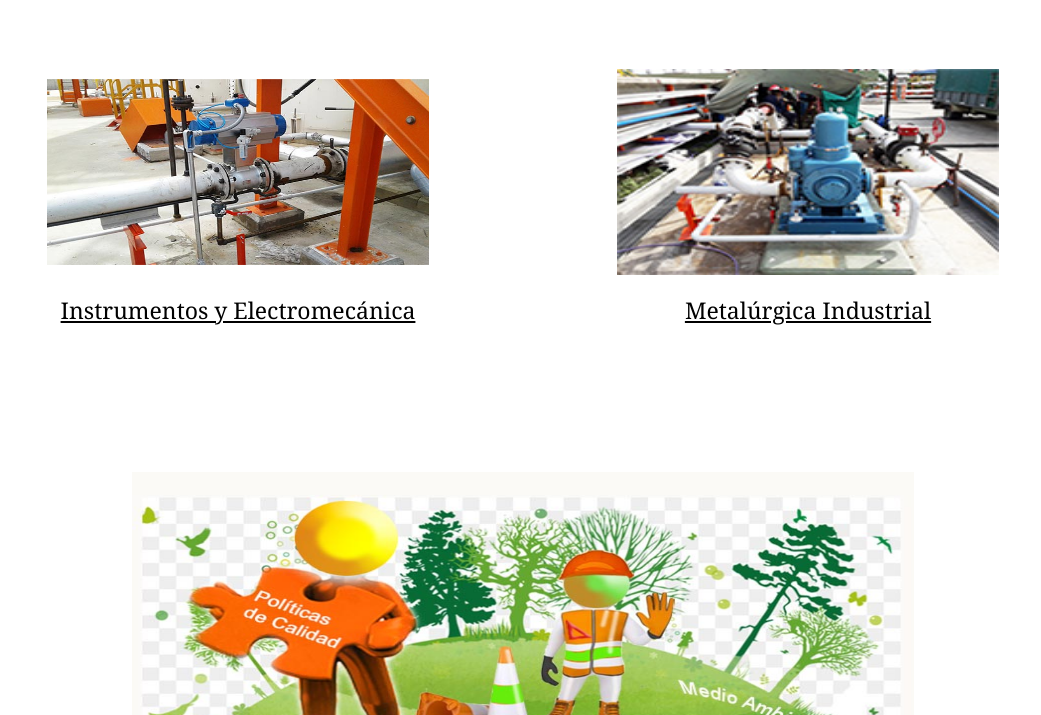
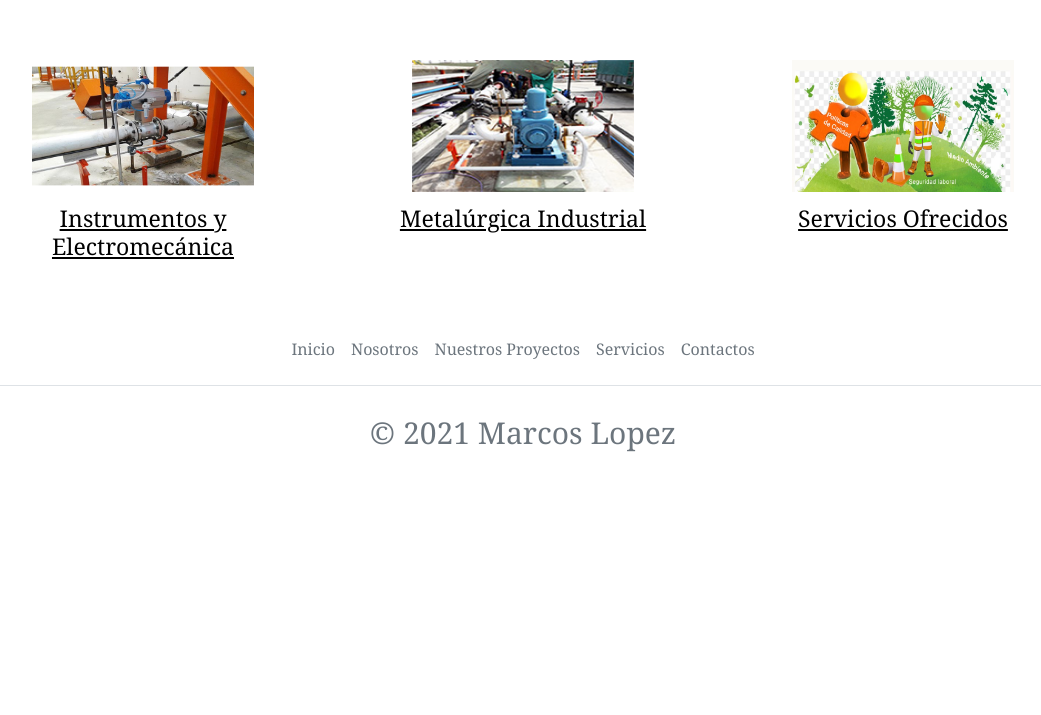
Before and after one commit to MarcosLopezmrx/webAlsina-, a website: page servicios.html in a window 1280 px wide. Shown: the part 1265-1980 px from the top of the page, without its empty margins (117-1158 px from the left). After the commit the page ends 1832 px from the top, so only its background shows below. Drawn offline with nearby package versions, Linux system fonts and the light colour scheme.

Commit message:
arreglos2

```diff
--- a/servicios.html
+++ b/servicios.html
@@ -91,15 +91,15 @@
     <h2 class="center"> Servicios</h2>
     <div class="container">
       <div class="row">
-        <div class="col-1 col-sm-6  ">  <a class="estilos " href="../servicios/servicio1.html">
+        <div class="col-1 col-sm-4 ancho33 ">  <a class="estilos " href="../servicios/servicio1.html">
           <img class="imgservicios3" src="img/1.jpg" alt="obras">
           <h2 class="serviciostitulo  center">Instrumentos y Electromecánica</h2></a>
         </div>
-        <div class="col-1 col-sm-6 ">   <a class="estilos" href="../servicios/servicio2.html">
+        <div class="col-1 col-sm-4 ancho33">   <a class="estilos" href="../servicios/servicio2.html">
           <img class="imgservicios3" src="img/a1 (1).jpg" alt="obras">
           <h2 class="serviciostitulo center">Metalúrgica Industrial</h2>   </a>
         </div>
-        <div class="col-1 col-sm-12"><a class="estilos" href="../servicios/servicio3.html">
+        <div class="col-1 col-sm-4 ancho33"><a class="estilos" href="../servicios/servicio3.html">
           <img class="imgservicios3" src="img/gestion-integral.jpg" alt="obras">
           <h2 class="serviciostitulo center">Servicios Ofrecidos</h2>    </a>
         </div>
```
